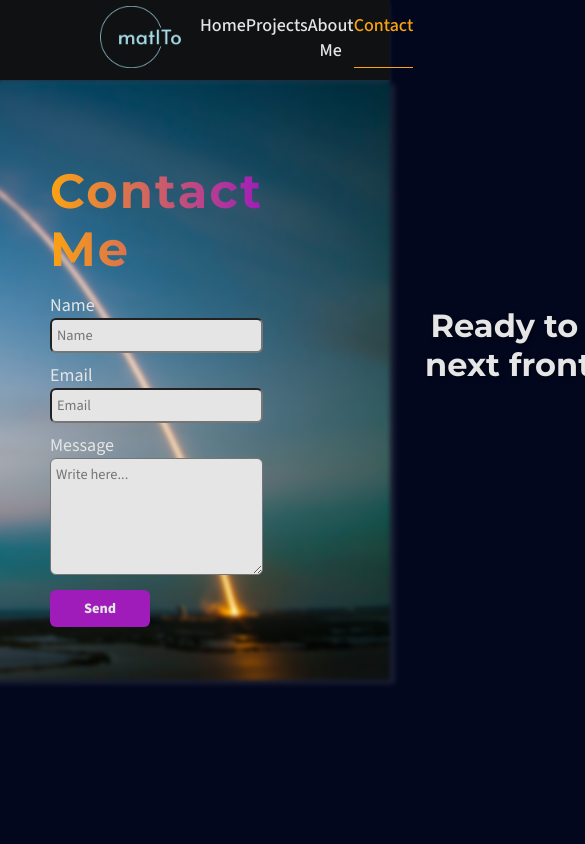
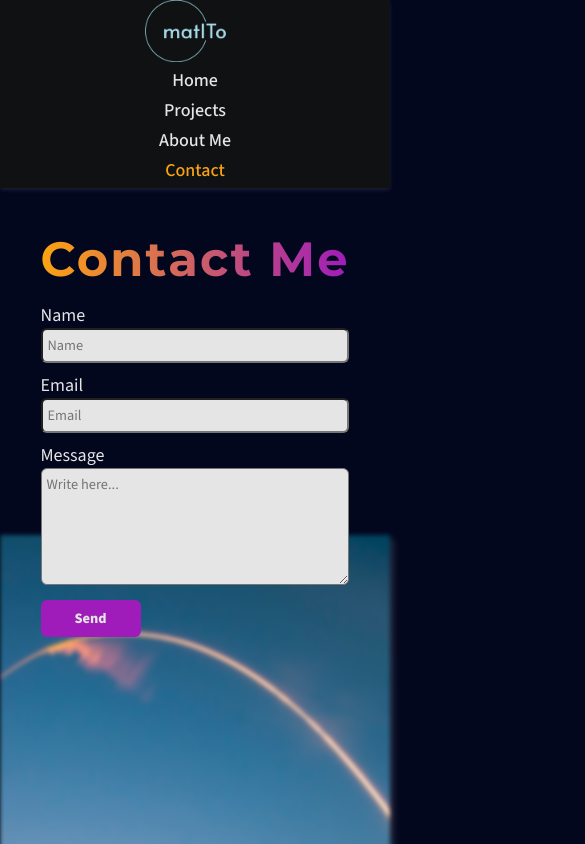
Before and after one commit to Mati-to/portfolio-react, a React (Vite) app: page /contact in a window 390 px wide. Shown: the top 844 px of the page, 585 px wide, since content can reach past the window. Built offline with nearby package versions, Linux system fonts and the light colour scheme.

Commit message:
Responsividad Contact Page

```diff
--- a/src/components/Contact/Bg-image/ContactImage.jsx
+++ b/src/components/Contact/Bg-image/ContactImage.jsx
@@ -8,7 +8,7 @@ function ContactImage() {
     <div className='launch-image-container'>
       <div className='launch-image'></div>
       <h2 className='subtitle animate__animated animate__fadeInUp'>Ready to take your website to the next frontier? Let's work together!</h2>
-      <ul className='animate__animated animate__fadeInUp'>
+      <ul className='contact-list animate__animated animate__fadeInUp'>
         <Link className='link-icons' to='https://www.linkedin.com/in/matías-alfaro-campos-b1990a265'
           target='_blank' rel='noreferrer'>
           <FontAwesomeIcon icon={faLinkedin} />
@@ -17,6 +17,7 @@ function ContactImage() {
           target='_blank' rel='noreferrer'>
           <FontAwesomeIcon icon={faGithub} />
         </Link>
+        <p>matiasalfaro2.a@gmail.com</p>
       </ul>
     </div>
   )
--- a/src/components/Contact/Bg-image/index.scss
+++ b/src/components/Contact/Bg-image/index.scss
@@ -17,6 +17,18 @@
 		font-size: 2rem;
 		text-shadow: 2px 2px 4px rgba(0, 0, 0, 0.5);
 	}
+
+	.contact-list {
+		width: 300px;
+		display: flex;
+		flex-wrap: wrap;
+		justify-content: center;
+
+		p {
+			margin: 0;
+			color: #fff;
+		}
+	}
 }
 
 .launch-image {
@@ -33,6 +45,7 @@
 	filter: blur(2px);
 	border-left: 2px solid black;
 	box-shadow: 5px 4px 4px rgba(255, 255, 255, 0.1);
+	transition: width 0.5s ease-in-out, height 0.5s ease-in-out;
 }
 
 .link-icons {
@@ -43,3 +56,42 @@
 		color: #fca311;
 	}
 }
+
+@media (max-width: 1260px) {
+	.launch-image-container {
+		width: 700px;
+
+		.launch-image {
+			width: 100%;
+			height: 100%;
+			transition: width 0.5s ease-in-out, height 0.5s ease-in-out;
+		}
+	}
+}
+
+@media (max-width: 1100px) {
+	.launch-image-container {
+		width: 600px;
+
+		.subtitle {
+			width: auto;
+		}
+	}
+}
+
+@media (max-width: 980px) {
+	.launch-image-container {
+		width: 500px;
+
+		.subtitle {
+			margin-right: 10px;
+		}
+	}
+}
+
+@media (max-width: 570px) {
+	.subtitle {
+		width: 300px;
+		font-size: 50px;
+	}
+}
--- a/src/components/Contact/Contact.jsx
+++ b/src/components/Contact/Contact.jsx
@@ -21,8 +21,8 @@ function Contact() {
   return (
     <div className='contact--container'>
       <div className='text-container'>
-        <div className='contact-text'>
-          <h1>Contact Me</h1>
+        <div>
+          <h1 className='contact-text'>Contact Me</h1>
         </div>
         <form ref={form} onSubmit={sendEmail}>
           <label>Name</label>
--- a/src/components/Contact/index.scss
+++ b/src/components/Contact/index.scss
@@ -4,7 +4,6 @@
 }
 
 .text-container {
-
 	form {
 		display: flex;
 		flex-direction: column;
@@ -42,3 +41,29 @@
 		}
 	}
 }
+
+@media (max-width: 1260px) {
+	.contact--container {
+		display: flex;
+	}
+}
+
+@media (max-width: 890px) {
+
+	.contact--container {
+		display: flex;
+		flex-direction: column;
+		justify-content: center;
+		align-items: center;
+
+		.text-container {
+			margin: 10px;
+		}
+	}
+}
+
+@media (max-width: 570px) {
+	.contact-text {
+		font-size: 500px;
+	}
+}
--- a/src/components/Navbar/index.scss
+++ b/src/components/Navbar/index.scss
@@ -26,7 +26,7 @@
 
 .link {
 	text-decoration: none;
-  color: #E5E5E5;
+	color: #e5e5e5;
 	padding-bottom: 5px;
 	font-size: 1.125rem;
 	font-weight: 500;
@@ -34,12 +34,12 @@
 
 	&:hover {
 		box-sizing: border-box;
-    border-bottom: 1px solid #E5E5E5;
+		border-bottom: 1px solid #e5e5e5;
 	}
 
 	&.active {
-    color: #FCA311;
-    border-bottom: 1px solid #FCA311;
+		color: #fca311;
+		border-bottom: 1px solid #fca311;
 	}
 }
 
@@ -50,3 +50,35 @@ nav {
 	justify-content: space-evenly;
 	box-sizing: border-box;
 }
+
+@media (max-width: 640px) {
+	.navbar {
+		justify-content: space-around;
+
+		.home-logo {
+			margin: 0;
+		}
+	}
+}
+
+@media (max-width: 570px) {
+	.navbar {
+		flex-direction: column;
+		justify-content: center;
+		align-items: center;
+
+		.home-logo {
+			justify-content: flex-start;
+		}
+
+		nav {
+			flex-direction: column;
+		}
+
+    .link {
+      &.active {
+        border-bottom: none;
+      }
+    }
+	}
+}
--- a/src/index.css
+++ b/src/index.css
@@ -7,3 +7,9 @@ body {
   overflow: hidden;
   box-sizing: border-box;
 }
+
+@media (max-width: 890px) {
+  body {
+    overflow-y: scroll;
+  }
+}
```
Lines whose indentation alone changed are shown as unchanged.
